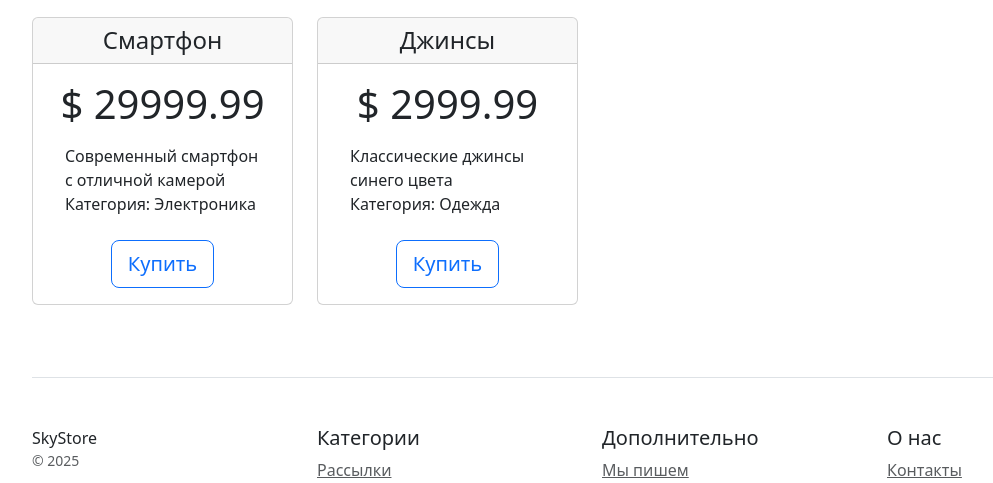
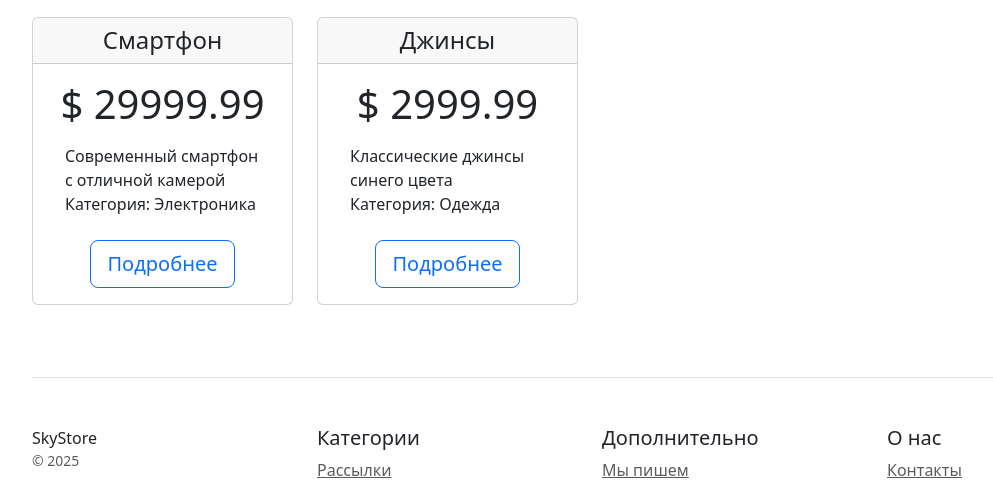
Before and after one commit to AntonyukEvgeniy/Django_Practice, a Django app: page / in a window 1280 px wide. Shown: the part 267-750 px from the top of the page, without its empty margins (50-1043 px from the left). Run offline with Django 5.2, Linux system fonts and the light colour scheme; data comes from the database, SQL or seed files in the repository; parts of the project's set-up code (start-up, migrations or seed data) failed here and were passed over; some libraries are stand-ins or nearby versions.

Commit message:
Добавлен переход в карточкку товара и обратно.

```diff
--- a/catalog/templates/catalog/home.html
+++ b/catalog/templates/catalog/home.html
@@ -13,7 +13,7 @@
                     <li>{{ product.description|truncatechars:100 }}</li>
                     <li>Категория: {{ product.category.name }}</li>
                 </ul>
-                <button type="button" class="btn btn-lg btn-block btn-outline-primary">Купить</button>
+                <a href="{% url 'product_detail' product.id %}" class="btn btn-lg btn-block btn-outline-primary">Подробнее</a>
             </div>
         </div>
     </div>
```
